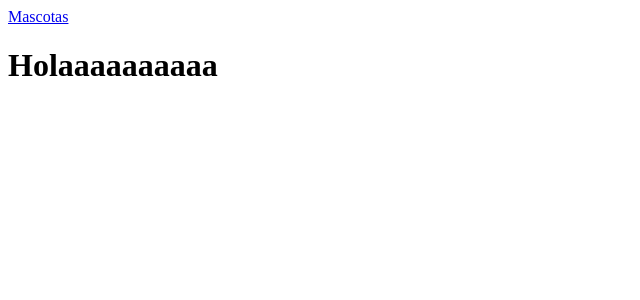
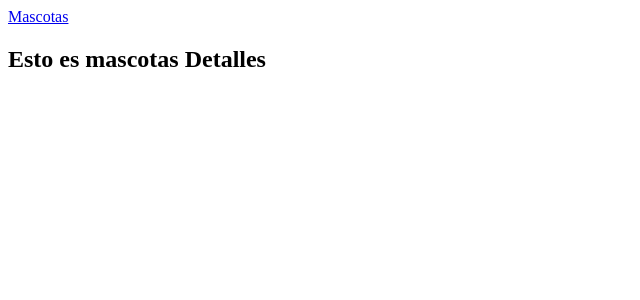
Before and after one commit to fanboy333/nota4Final, a React (Vite) app: page /mascotas/detalles/1 in a window 1280 px wide. Shown: the top 300 px of the page, without its empty margins (0-640 px from the left). Built offline with nearby package versions, Linux system fonts and the light colour scheme.

Commit message:
feat: añadir detalles de mascotas y navegación en la lista

```diff
--- a/src/App.jsx
+++ b/src/App.jsx
@@ -1,6 +1,7 @@
 import { BrowserRouter as Router, Routes, Route, NavLink, } from "react-router-dom";
 import MascotasPage from "./Page/MascotasPage";
 import MascotasForm from "./Components/Mascotas/MascotasForm";
+import MascotasDetalle from "./Components/Mascotas/MascotasDetalle";
 
 
 function App() {
@@ -11,11 +12,11 @@ function App() {
         <nav>
           <NavLink to="/mascotas/">Mascotas</NavLink>
         </nav>
-      <h1>Holaaaaaaaaaa</h1>
+
 
         <Routes>
           <Route path="mascotas/" element={<MascotasPage />} />
-
+          <Route path="mascotas/detalles/:id" element={<MascotasDetalle/>}/>
         </Routes>
       </Router>
     </>
--- /dev/null
+++ b/src/Components/Mascotas/MascotasDetalle.jsx
@@ -0,0 +1,9 @@
+function MascotasDetalle(){
+    return(
+    <h2>Esto es mascotas Detalles</h2>
+
+
+    )
+
+}
+export default  MascotasDetalle
--- a/src/Components/Mascotas/MascotasList.jsx
+++ b/src/Components/Mascotas/MascotasList.jsx
@@ -1,6 +1,5 @@
-import {Link} from "react-router-dom"
 import MascotasForm from "./MascotasForm";
-
+import { Link } from "react-router-dom";
 function MascotasList({lista, onAdd}) {
 
 
@@ -13,8 +12,17 @@ function MascotasList({lista, onAdd}) {
         {
             lista.map(m =>(
                 <div key={m.id}>
+                <img src={m.imagen}></img>
                 <h3>{m.nombre}</h3>
-                <img src={m.imagen}></img>
+                <h3>{m.descripcion}</h3>
+                <h3>{m.tipo_animal}</h3>
+                <h3>{m.estado}</h3>
+                <tr>
+                    <Link to={`/mascotas/detalles/${m.id}`}>Ver Detalles </Link>
+
+                </tr>
+
+
                 </div>
             ))
         }
```
